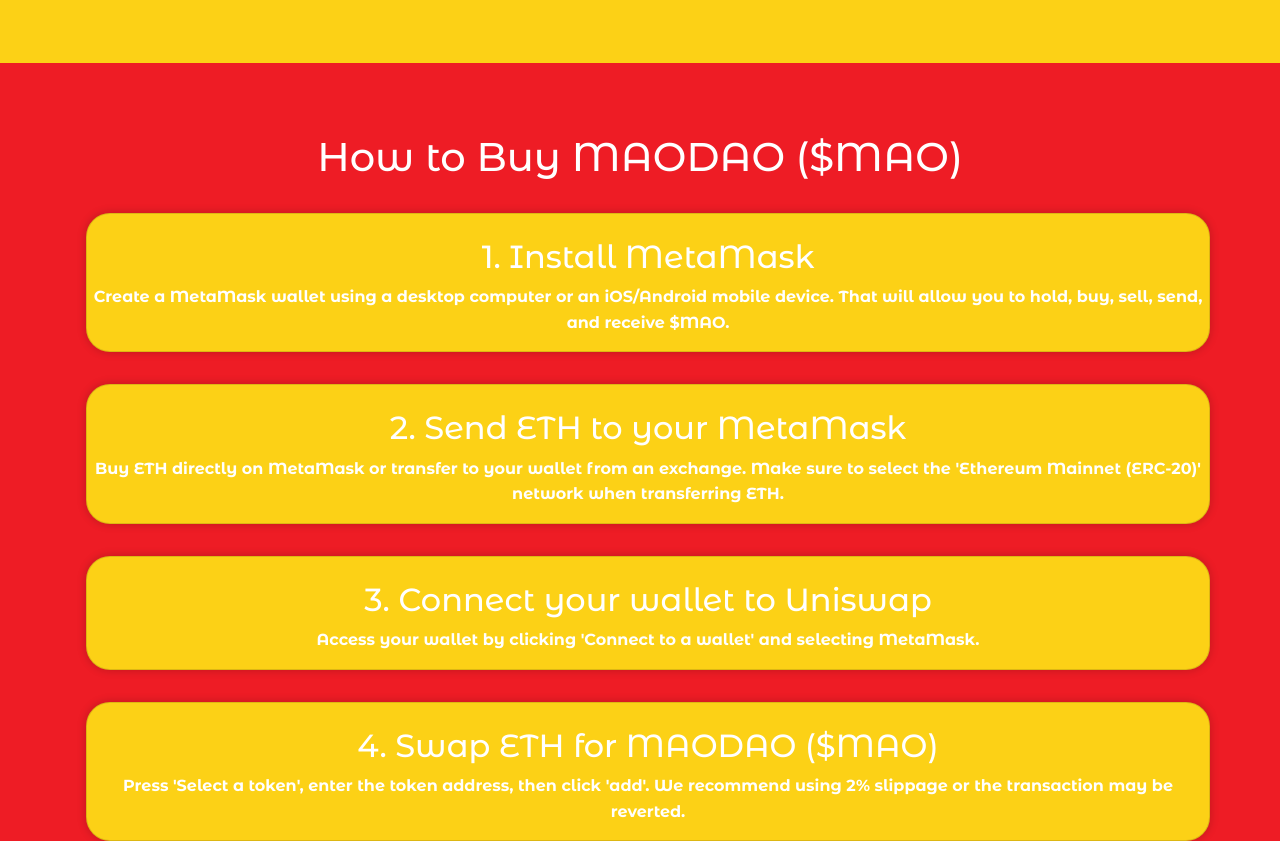
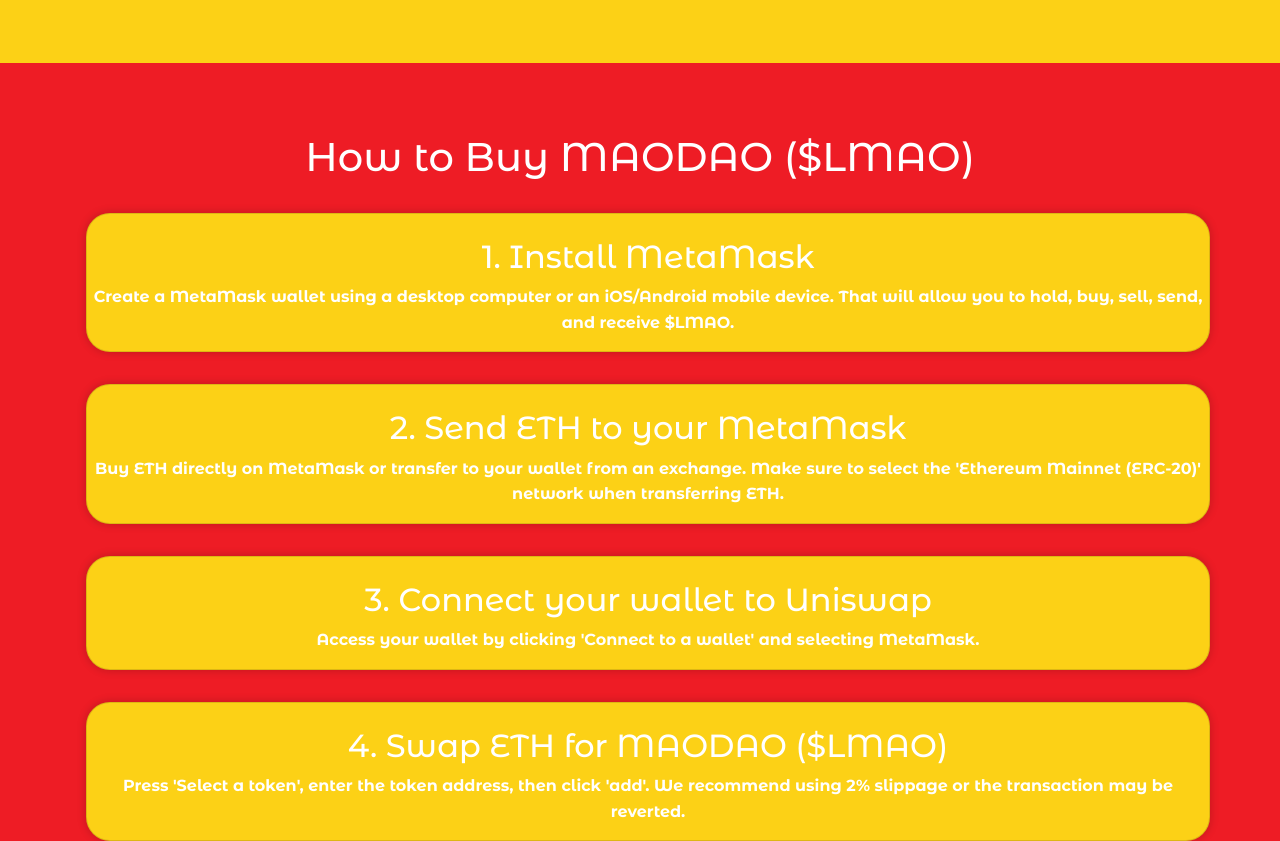
Before and after one commit to vuongthai1205/thietkeweb20, a plain HTML site: page index.html in a window 1280 px wide. Shown: the part 2360-3201 px from the top of the page. Drawn offline with Linux system fonts and the light colour scheme.

Commit message:
first commit2223

```diff
--- a/index.html
+++ b/index.html
@@ -146,11 +146,11 @@
     <!-- How to Buy Section -->
     <section id="how-to-buy" class="d-flex align-items-center justify-content-center text-center">
       <div class="container">
-        <h1 class="mt-5">How to Buy MAODAO ($MAO)</h1>
+        <h1 class="mt-5">How to Buy MAODAO ($LMAO)</h1>
           <div class="card">
             <h2 class="mt-4">1. Install MetaMask</h2>
             <p>Create a MetaMask wallet using a desktop computer or an iOS/Android mobile device. That will allow you to
-              hold, buy, sell, send, and receive $MAO.</p>
+              hold, buy, sell, send, and receive $LMAO.</p>
           </div>
           <div class="card">
             <h2 class="mt-4">2. Send ETH to your MetaMask</h2>
@@ -162,7 +162,7 @@
             <p>Access your wallet by clicking 'Connect to a wallet' and selecting MetaMask.</p>
           </div>
           <div class="card">
-            <h2 class="mt-4">4. Swap ETH for MAODAO ($MAO)</h2>
+            <h2 class="mt-4">4. Swap ETH for MAODAO ($LMAO)</h2>
             <p>Press 'Select a token', enter the token address, then click 'add'. We recommend using 2% slippage or the
               transaction may be reverted.</p>
           </div>
@@ -229,7 +229,7 @@
                 <h3 class="text-center">Phase 3: Communist Assimilation</h3>
                 <ul class="list-unstyled">
                   <li>community partnerships</li>
-                  <li>get $MAO trending on twitter</li>
+                  <li>get $LMAO trending on twitter</li>
                   <li>stage 2 CEX listings</li>
                   <li>100k+ holders</li>
                 </ul>
```
